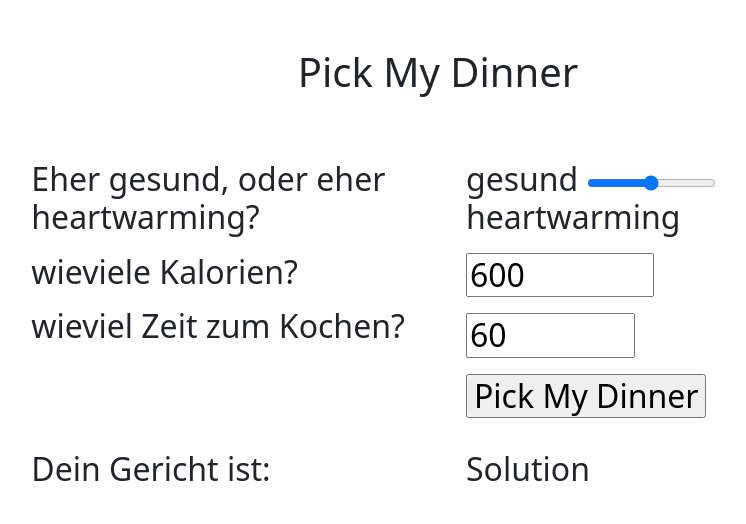
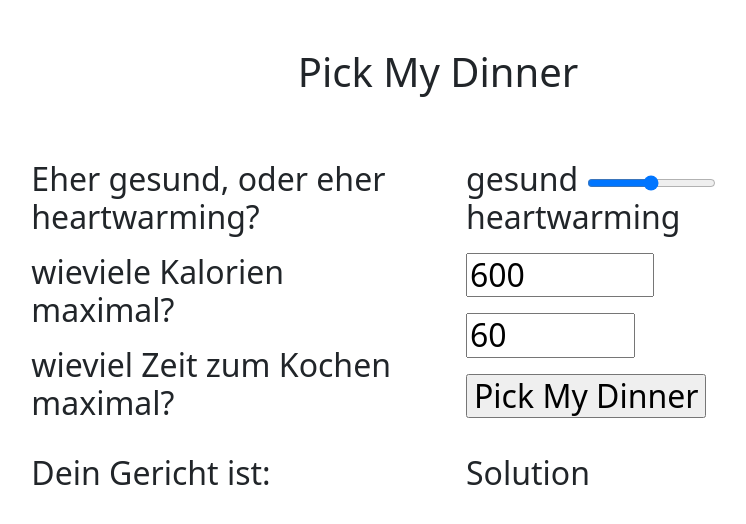
Before and after one commit to maiigl/PickMyDinner, a plain HTML site: page index.html in a window 1280 px wide. Shown: the whole page, without its empty margins (202-948 px from the left). Drawn offline with nearby package versions, Linux system fonts and the light colour scheme.

Commit message:
minor changes

```diff
--- a/food.json
+++ b/food.json
@@ -38,5 +38,5 @@
     "gesundScore": 3,
     "heartwarmingScore": 4,
     "zubereitungszeit": 45
-    },
+    }
 ]
--- a/index.html
+++ b/index.html
@@ -22,10 +22,10 @@
                     <h2>Eher gesund, oder eher heartwarming?</h2>
                 </div>
                 <div class="questionTwo m-3">
-                    <h2>wieviele Kalorien?</h2>
+                    <h2>wieviele Kalorien maximal?</h2>
                 </div>
                 <div class="questionThree m-3">
-                    <h2>wieviel Zeit zum Kochen?</h2>
+                    <h2>wieviel Zeit zum Kochen maximal?</h2>
                 </div>
             </div>
             <div class="col-4">
@@ -57,6 +57,6 @@
             </div>
         </div>
 
-        <script src="https://cdn.jsdelivr.net/npm/bootstrap@5.3.3/dist/js/bootstrap.bundle.min.js" integrity="sha384-YvpcrYf0tY3lHB60NNkmXc5s9fDVZLESaAA55NDzOxhy9GkcIdslK1eN7N6jIeHz" crossorigin="anonymous"></script>
+        <script type="module" src="https://cdn.jsdelivr.net/npm/bootstrap@5.3.3/dist/js/bootstrap.bundle.min.js" integrity="sha384-YvpcrYf0tY3lHB60NNkmXc5s9fDVZLESaAA55NDzOxhy9GkcIdslK1eN7N6jIeHz" crossorigin="anonymous"></script>
     </body>
 </html>
```
